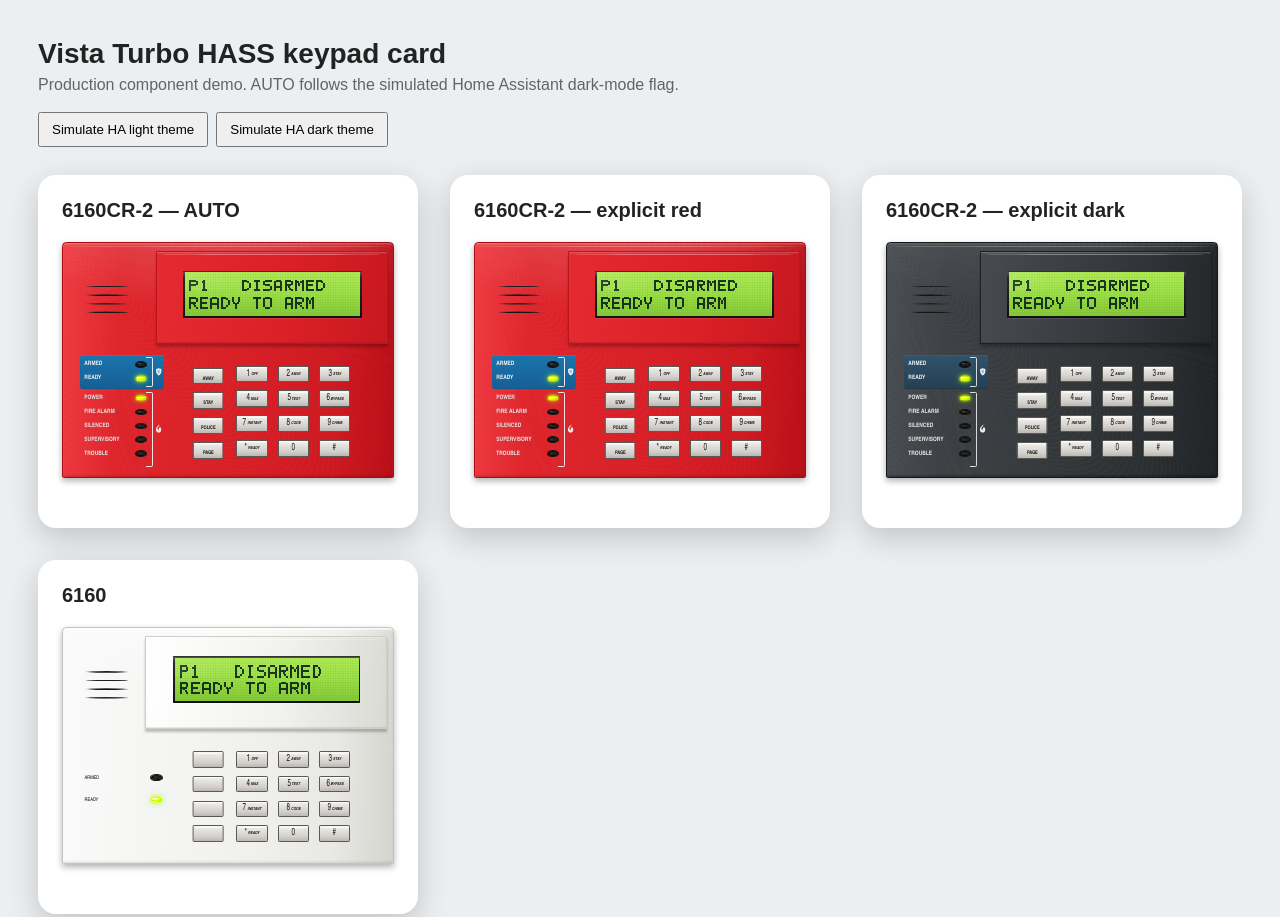
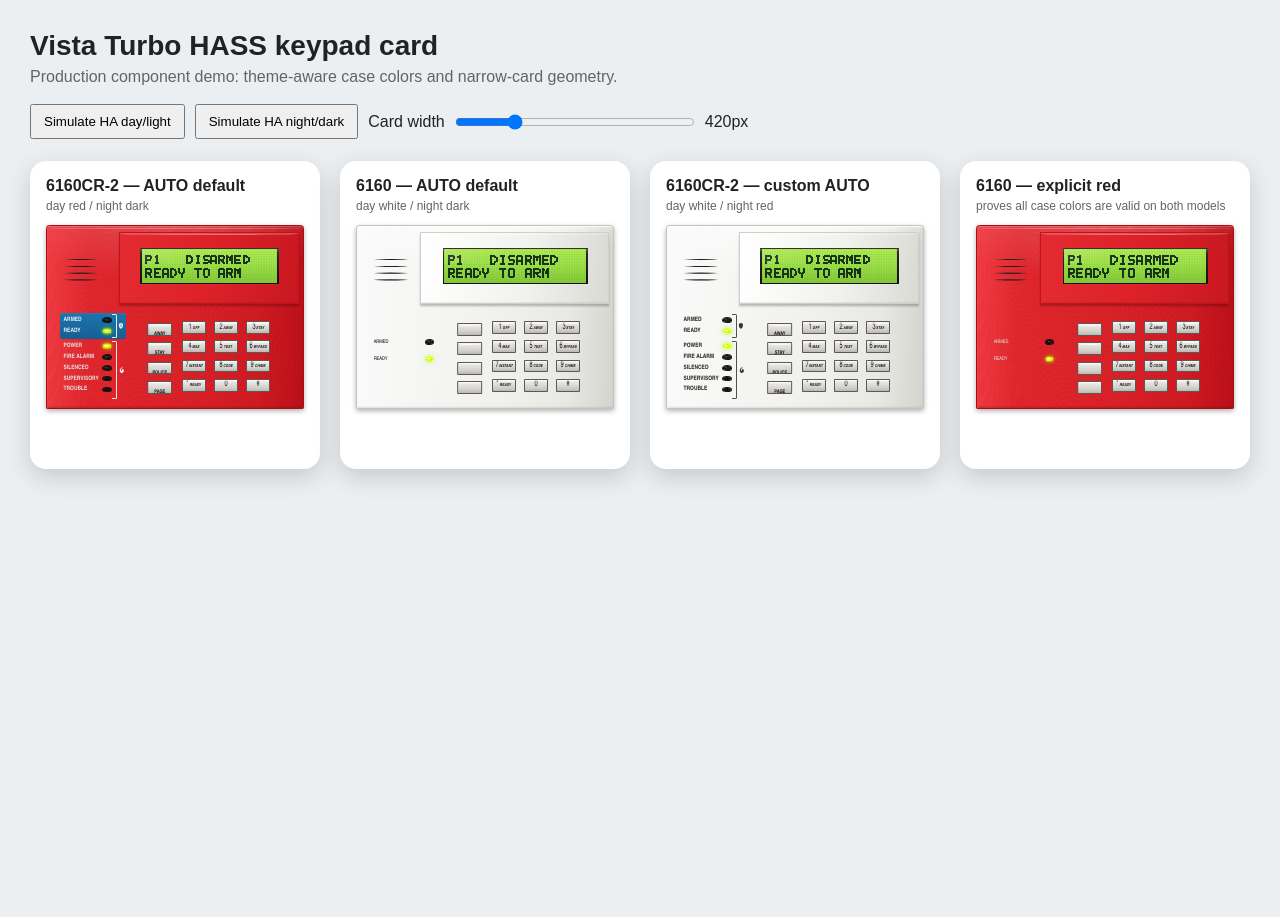
Before and after one commit to wtc-brycel/vistaturbo-hass, a plain HTML site: page frontend/demo.html in a window 1280 px wide. Shown: the top 917 px of the page. After the commit the page ends 800 px from the top, so only its background shows below. Drawn offline with Linux system fonts and the light colour scheme.

Commit message:
Update keypad demo for configurable auto themes and responsive sizing

```diff
--- a/frontend/demo.html
+++ b/frontend/demo.html
@@ -4,115 +4,43 @@
 <meta charset="utf-8">
 <title>Vista Keypad Card Preview</title>
 <style>
-  :root {
-    --primary-text-color:#1f1f1f;
-    --secondary-text-color:#646464;
-    --card-background-color:#fff;
-    --ha-card-background:#fff;
-  }
-  * { box-sizing:border-box; }
-  body {
-    margin:0;
-    padding:38px;
-    font-family:Arial,Helvetica,sans-serif;
-    background:#eceff1;
-    color:#222;
-  }
-  body.dark {
-    --primary-text-color:#f1f3f4;
-    --secondary-text-color:#aab0b5;
-    --card-background-color:#202124;
-    --ha-card-background:#202124;
-    background:#111315;
-    color:#f1f3f4;
-  }
-  h1 { margin:0 0 6px; font-size:28px; }
-  p { margin:0 0 18px; color:var(--secondary-text-color); }
-  .toolbar { display:flex; gap:8px; margin:0 0 28px; }
-  .toolbar button { padding:8px 12px; cursor:pointer; }
-  .grid {
-    display:grid;
-    grid-template-columns:repeat(auto-fit,minmax(360px,1fr));
-    gap:32px;
-    align-items:start;
-  }
-  .panel {
-    background:var(--card-background-color);
-    border-radius:18px;
-    padding:24px;
-    box-shadow:0 10px 30px rgba(0,0,0,.18);
-  }
-  .panel h2 { margin:0 0 20px; font-size:20px; font-weight:600; }
+  :root{--primary-text-color:#1f1f1f;--secondary-text-color:#646464;--card-background-color:#fff;--ha-card-background:#fff}
+  *{box-sizing:border-box} body{margin:0;padding:30px;font-family:Arial,Helvetica,sans-serif;background:#eceff1;color:#222}
+  body.dark{--primary-text-color:#f1f3f4;--secondary-text-color:#aab0b5;--card-background-color:#202124;--ha-card-background:#202124;background:#111315;color:#f1f3f4}
+  h1{margin:0 0 6px;font-size:28px} p{margin:0 0 18px;color:var(--secondary-text-color)}
+  .toolbar{display:flex;flex-wrap:wrap;align-items:center;gap:10px;margin:0 0 22px}.toolbar button{padding:8px 12px;cursor:pointer}.toolbar label{display:flex;align-items:center;gap:8px}.toolbar input{width:240px}
+  .grid{display:grid;grid-template-columns:repeat(auto-fit,minmax(min(280px,100%),1fr));gap:20px;align-items:start}
+  .panel{min-width:0;background:var(--card-background-color);border-radius:16px;padding:16px;box-shadow:0 8px 24px rgba(0,0,0,.16);overflow:hidden}
+  .panel h2{margin:0 0 4px;font-size:16px}.panel p{font-size:12px;margin-bottom:12px}.demo-card{width:min(100%,var(--demo-width,420px));margin:auto}
 </style>
 <script>if(!customElements.get("ha-card"))customElements.define("ha-card",class extends HTMLElement{});</script>
 <script src="./vista-keypad-card.js"></script>
 </head>
 <body>
 <h1>Vista Turbo HASS keypad card</h1>
-<p>Production component demo. AUTO follows the simulated Home Assistant dark-mode flag.</p>
+<p>Production component demo: theme-aware case colors and narrow-card geometry.</p>
 <div class="toolbar">
-  <button id="light">Simulate HA light theme</button>
-  <button id="dark">Simulate HA dark theme</button>
+  <button id="light">Simulate HA day/light</button><button id="dark">Simulate HA night/dark</button>
+  <label>Card width <input id="width" type="range" min="260" max="940" value="420" step="10"><span id="width-value">420px</span></label>
 </div>
 <div class="grid">
-  <section class="panel">
-    <h2>6160CR-2 — AUTO</h2>
-    <vista-keypad-card id="cr2-auto"></vista-keypad-card>
-  </section>
-  <section class="panel">
-    <h2>6160CR-2 — explicit red</h2>
-    <vista-keypad-card id="cr2-red"></vista-keypad-card>
-  </section>
-  <section class="panel">
-    <h2>6160CR-2 — explicit dark</h2>
-    <vista-keypad-card id="cr2-dark"></vista-keypad-card>
-  </section>
-  <section class="panel">
-    <h2>6160</h2>
-    <vista-keypad-card id="k6160"></vista-keypad-card>
-  </section>
+  <section class="panel"><h2>6160CR-2 — AUTO default</h2><p>day red / night dark</p><div class="demo-card"><vista-keypad-card id="cr2-auto"></vista-keypad-card></div></section>
+  <section class="panel"><h2>6160 — AUTO default</h2><p>day white / night dark</p><div class="demo-card"><vista-keypad-card id="k6160-auto"></vista-keypad-card></div></section>
+  <section class="panel"><h2>6160CR-2 — custom AUTO</h2><p>day white / night red</p><div class="demo-card"><vista-keypad-card id="cr2-custom"></vista-keypad-card></div></section>
+  <section class="panel"><h2>6160 — explicit red</h2><p>proves all case colors are valid on both models</p><div class="demo-card"><vista-keypad-card id="k6160-red"></vista-keypad-card></div></section>
 </div>
 <script>
-  const hass = {
-    themes: { darkMode: false },
-    states: {
-      "sensor.vista_partition_1_keypad": {
-        state: "P1 DISARMED / READY TO ARM",
-        attributes: {
-          line_1: "P1   DISARMED   ",
-          line_2: "READY TO ARM    ",
-          ready: true,
-          armed: false,
-          trouble: false,
-          power: true,
-          fire_alarm: false,
-          silenced: false,
-          supervisory: false,
-          backlight: true
-        }
-      }
-    }
-  };
-
-  const cards = [
-    ["cr2-auto", {model:"6160cr2", case_color:"auto"}],
-    ["cr2-red", {model:"6160cr2", case_color:"red"}],
-    ["cr2-dark", {model:"6160cr2", case_color:"dark"}],
-    ["k6160", {model:"6160", case_color:"white"}],
-  ].map(([id, config]) => {
-    const card = document.getElementById(id);
-    card.setConfig({entity:"sensor.vista_partition_1_keypad", read_only:true, ...config});
-    card.hass = hass;
-    return card;
-  });
-
-  function setTheme(dark) {
-    hass.themes.darkMode = dark;
-    document.body.classList.toggle("dark", dark);
-    cards.forEach(card => card.hass = hass);
-  }
-  document.getElementById("light").onclick = () => setTheme(false);
-  document.getElementById("dark").onclick = () => setTheme(true);
+const hass={themes:{darkMode:false},states:{"sensor.vista_partition_1_keypad":{state:"P1 DISARMED / READY TO ARM",attributes:{line_1:"P1   DISARMED   ",line_2:"READY TO ARM    ",ready:true,armed:false,trouble:false,power:true,fire_alarm:false,silenced:false,supervisory:false,backlight:true}}}};
+const configs=[
+ ["cr2-auto",{model:"6160cr2"}],
+ ["k6160-auto",{model:"6160"}],
+ ["cr2-custom",{model:"6160cr2",case_color:"auto",day_case_color:"white",night_case_color:"red"}],
+ ["k6160-red",{model:"6160",case_color:"red"}],
+];
+const cards=configs.map(([id,config])=>{const card=document.getElementById(id);card.setConfig({entity:"sensor.vista_partition_1_keypad",read_only:true,...config});card.hass=hass;return card});
+function setTheme(dark){hass.themes.darkMode=dark;document.body.classList.toggle("dark",dark);cards.forEach(card=>card.hass=hass)}
+document.getElementById("light").onclick=()=>setTheme(false);document.getElementById("dark").onclick=()=>setTheme(true);
+const width=document.getElementById("width"),wv=document.getElementById("width-value");function setWidth(){const v=`${width.value}px`;document.documentElement.style.setProperty("--demo-width",v);wv.textContent=v}width.oninput=setWidth;setWidth();
 </script>
 </body>
 </html>
```
